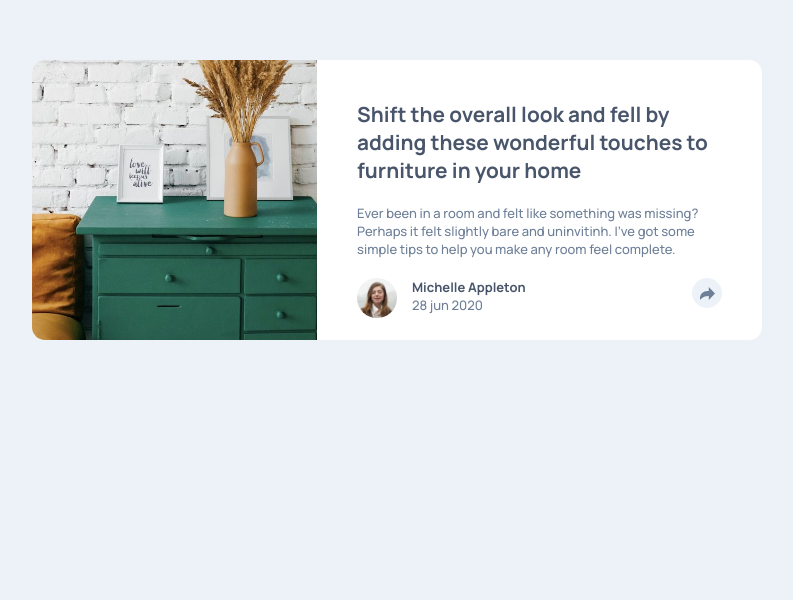
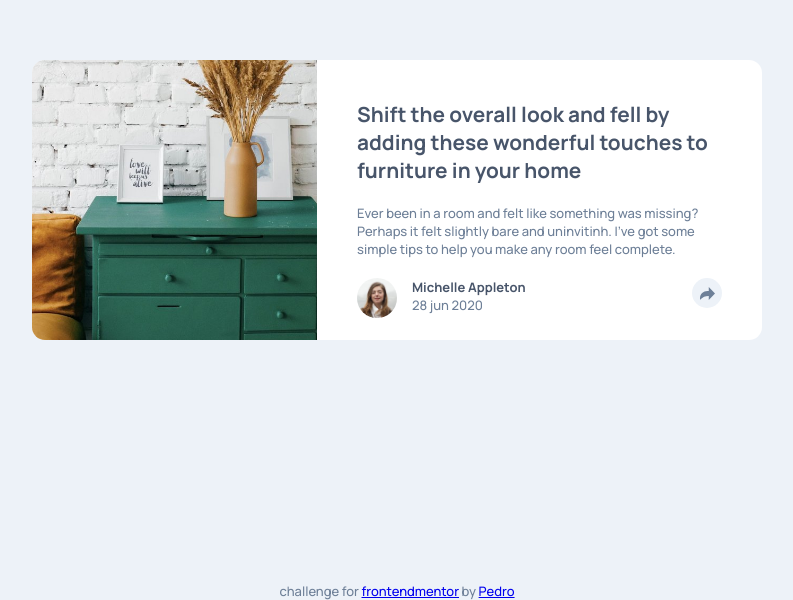
Before and after one commit to PedroBritoDEV/article-preview-component-master-challenge-10, a plain HTML site: page index.html in a window 1280 px wide. Shown: the part 200-800 px from the top of the page, without its empty margins (243-1036 px from the left). Drawn offline with Linux system fonts and the light colour scheme.

Commit message:
Add files via upload

```diff
--- a/css/style.css
+++ b/css/style.css
@@ -13,8 +13,10 @@ body {
     background-color: #edf2f8;
     display: flex;
     justify-content: center;
+    flex-direction: column;
     align-items: center;
     font-size: 13px;
+    position: relative;
 }
 h1, h2, h3, h5, h6 {
     color: #48556a;
@@ -118,3 +120,9 @@ picture .img {
 .mobile-view {
     display: none;
 }
+
+
+footer {
+    position: absolute;
+    bottom: 0;
+}
--- a/index.html
+++ b/index.html
@@ -57,6 +57,11 @@
         </div><!--main-content-->
     </main>
 
+    <footer>
+        <p>
+            challenge for <a href="https://www.frontendmentor.io/" target="_blank">frontendmentor</a> by <a href="https://www.instagram.com/pedroph2019/" target="_blank">Pedro</a>
+        </p>
+    </footer>
     <script src="scripts/scripts.js"></script>
 </body>
 </html>
```
